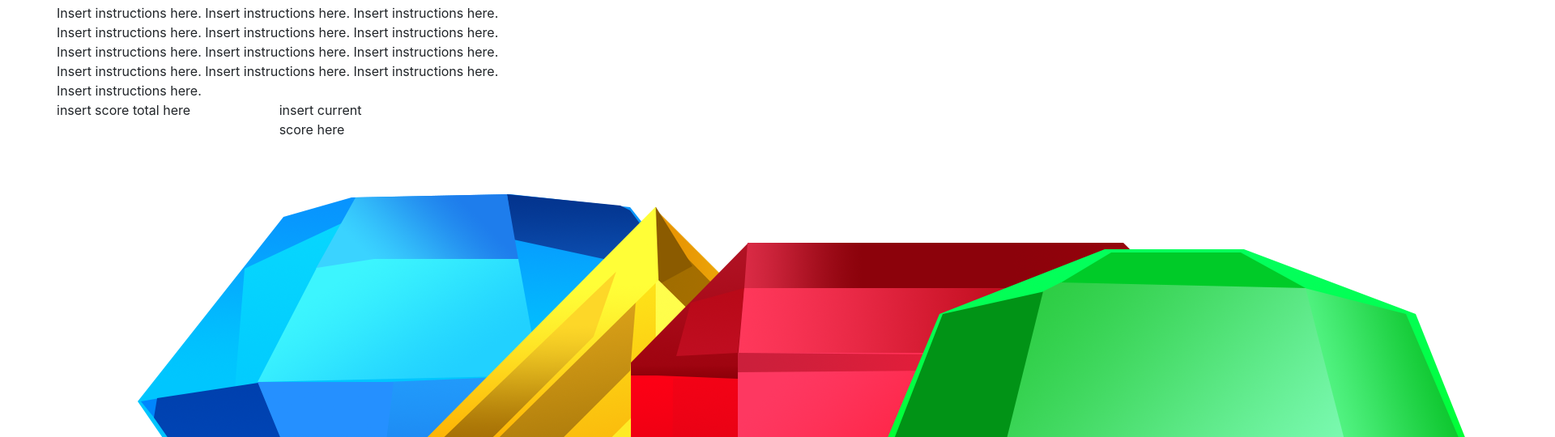
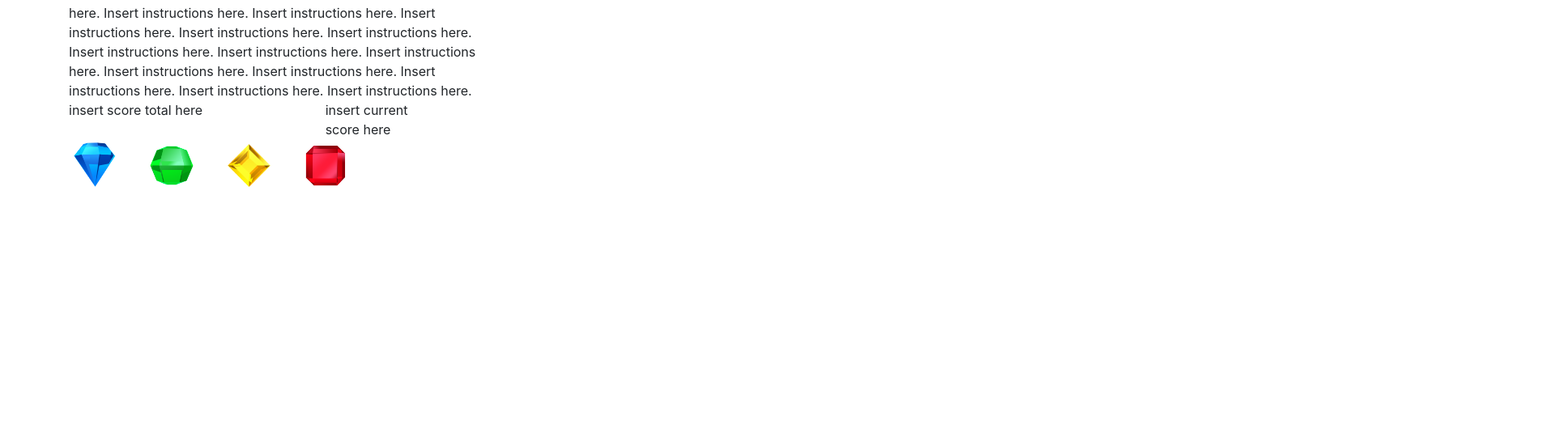
Before and after one commit to zayazaw67/unit-4-game, a plain HTML site: page index.html in a window 1280 px wide. Shown: the part 76-616 px from the top of the page at 81% size, 1920 px wide, since content can reach past the window. Drawn offline with nearby package versions, Linux system fonts and the light colour scheme.

Commit message:
fixed formating, fixed image sizes

```diff
--- a/index.html
+++ b/index.html
@@ -17,6 +17,7 @@
     <div class="container">
         <div class="row">
             <div class="col-md-12 h1">Crystal Clicker</div>
+        </div>
         <div class="row">
             <div class="col-md-6">Insert instructions here. Insert instructions here. Insert instructions here.
                 Insert instructions here. Insert instructions here. Insert instructions here. Insert instructions
@@ -25,14 +26,27 @@
                 Insert instructions here. Insert instructions here. </div>
         </div>
         <div class="row">
+                <div class="col-md-5">
+            <div class="row">
+
                     <div class="col-md-8">insert score total here</div>
                     <div class="col-md-4">insert current score here</div>
                 </div>
+            </div>
+
+        </div>
         <div class="row">
-                <div class="col-md-3"><img src="images/blue.png"></div>
-                <div class="col-md-3"><img src="images/yellow.png"></div>
-                <div class="col-md-3"><img src="images/red.png"></div>
-                <div class="col-md-3"><img src="images/green.png"></div>
+            <div class="col-md-4">
+                <div class="row">
+                    <div class="col-md-3"><img src="images/blue.png" class="img-fluid" alt="Responsive image">
+                    </div>
+                    <div class="col-md-3"><img src="images/green.png" class="img-fluid" alt="Responsive image">
+                    </div>
+                    <div class="col-md-3"><img src="images/yellow.png" class="img-fluid" alt="Responsive image">
+                    </div>
+                    <div class="col-md-3"><img src="images/red.png" class="img-fluid" alt="Responsive image">
+                    </div>
+                </div>
             </div>
         </div>
     </div>
@@ -44,3 +58,13 @@
 </body>
 
 </html>
+
+<!--
+<div class="col-md-3"><img src="images/blue.png" class="img-fluid" alt="Responsive image">
+</div>
+<div class="col-md-3"><img src="images/green.png" class="img-fluid" alt="Responsive image">
+</div>
+<div class="col-md-3"><img src="images/yellow.png" class="img-fluid" alt="Responsive image">
+</div>
+<div class="col-md-3"><img src="images/red.png" class="img-fluid" alt="Responsive image">
+</div> -->
```
Lines whose indentation alone changed are shown as unchanged.
